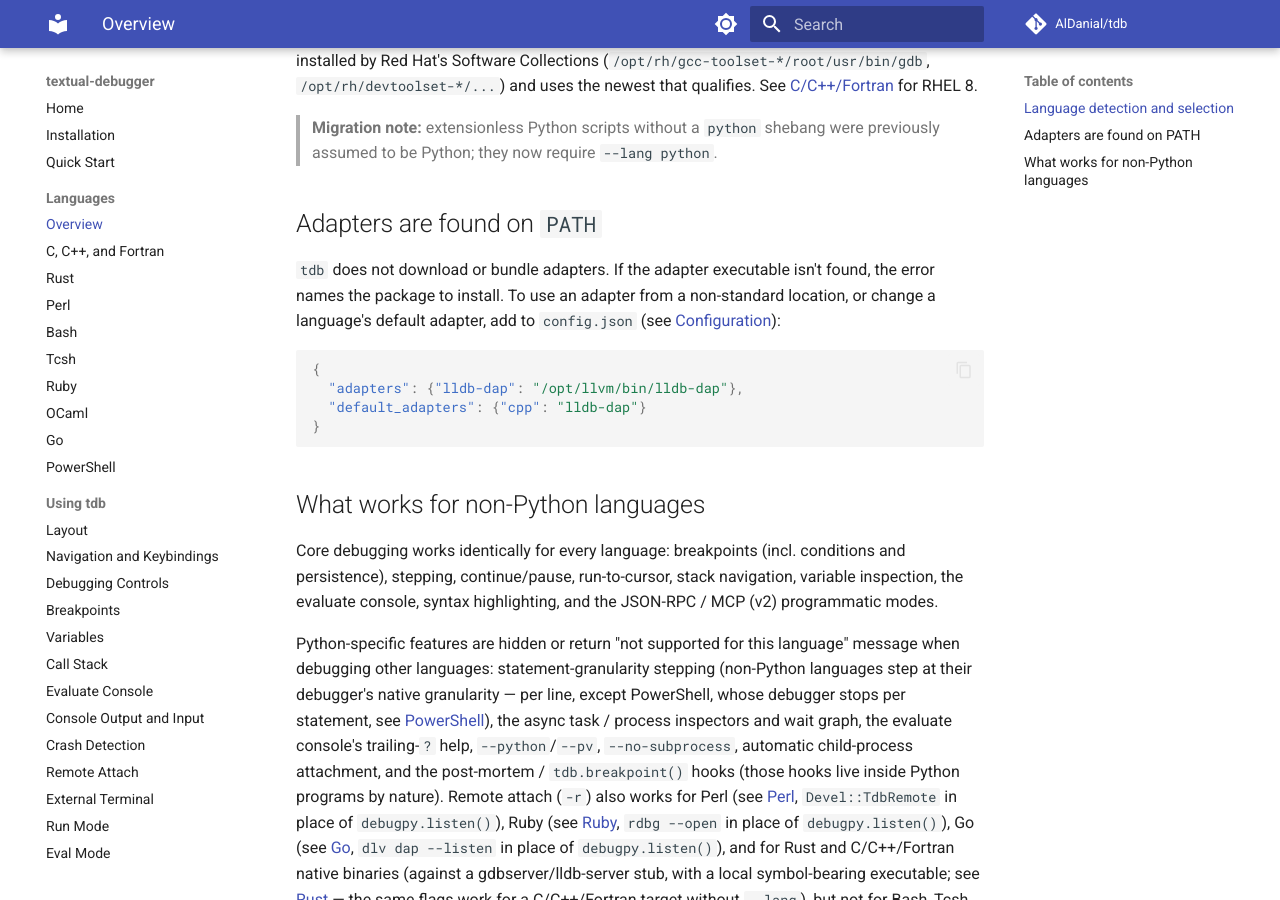
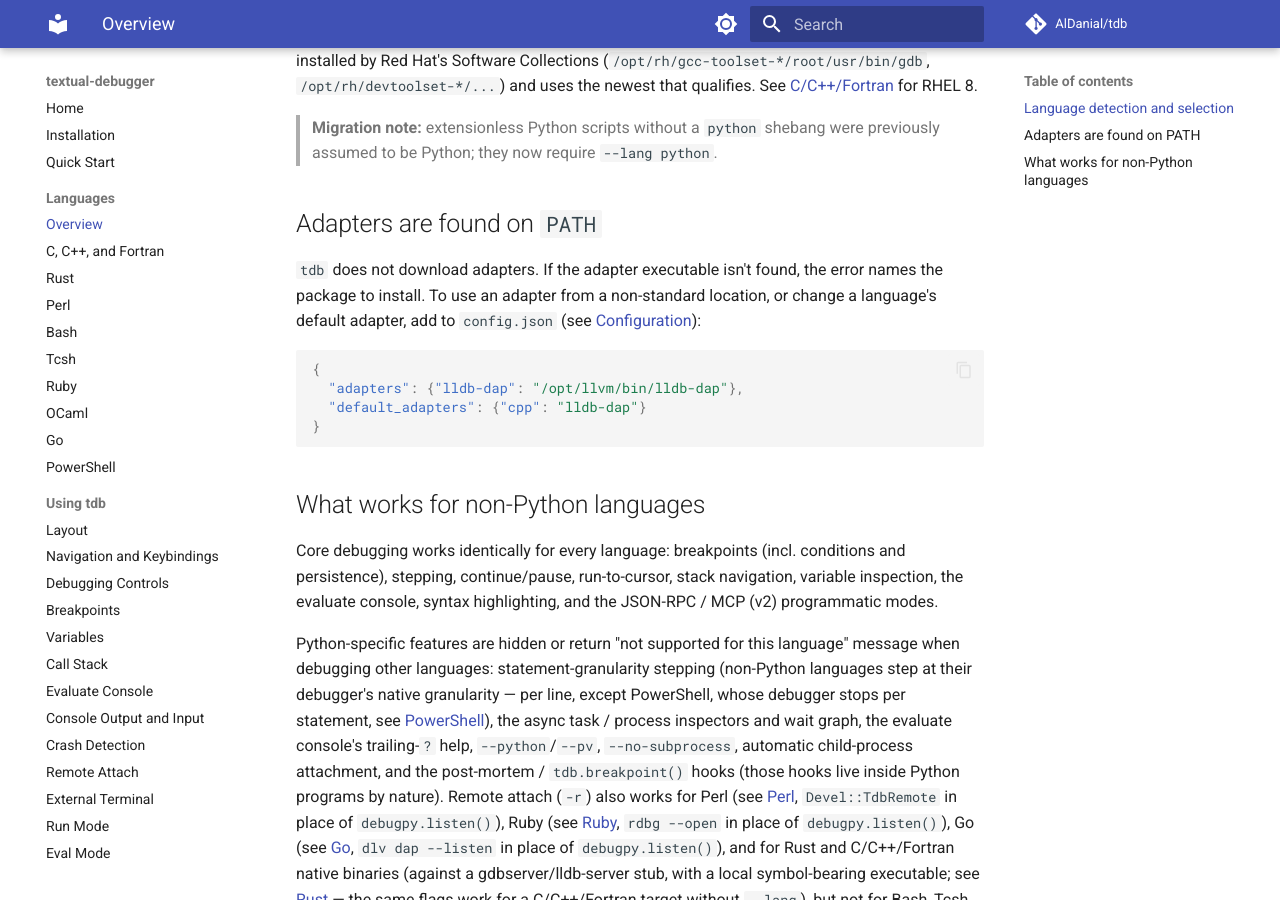
Before and after one commit to AlDanial/tdb, an MkDocs documentation site: the page built from docs/languages/index.md, in a window 1280 px wide and 900 px high, scrolled down 2510 px. Built offline with MkDocs 1.6.1 and Material for MkDocs 9.7.7, drawn with Linux system fonts in a browser that asks for light colours; comment, search, counter and statistics services are not loaded.

Commit message:
documentation fix on 'tdb doesnt bundle adapters' -- it does

```diff
--- a/docs/languages/index.md
+++ b/docs/languages/index.md
@@ -75,7 +75,7 @@
 
 ## Adapters are found on `PATH`
 
-`tdb` does not download or bundle adapters. If the adapter executable isn't
+`tdb` does not download adapters. If the adapter executable isn't
 found, the error names the package to install. To use an adapter from a
 non-standard location, or change a language's default adapter, add to
 `config.json` (see [Configuration](../reference/configuration.md)):
--- a/docs/requirements.txt
+++ b/docs/requirements.txt
@@ -1,4 +1,4 @@
 # Read the Docs build dependencies (see .readthedocs.yaml).
 mkdocs==1.6.1
-mkdocs-material==9.6.23
+mkdocs-material==9.7.7
 mkdocs-to-pdf==0.12.1
```
Also changed, not shown: docs/superpowers/specs/2026-07-13-multi-language-dap-design.md (+2 -2 lines).
